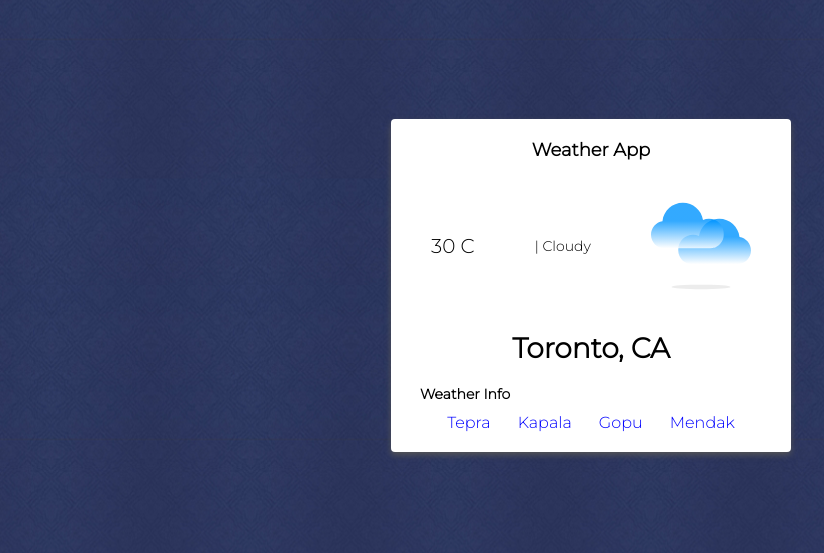
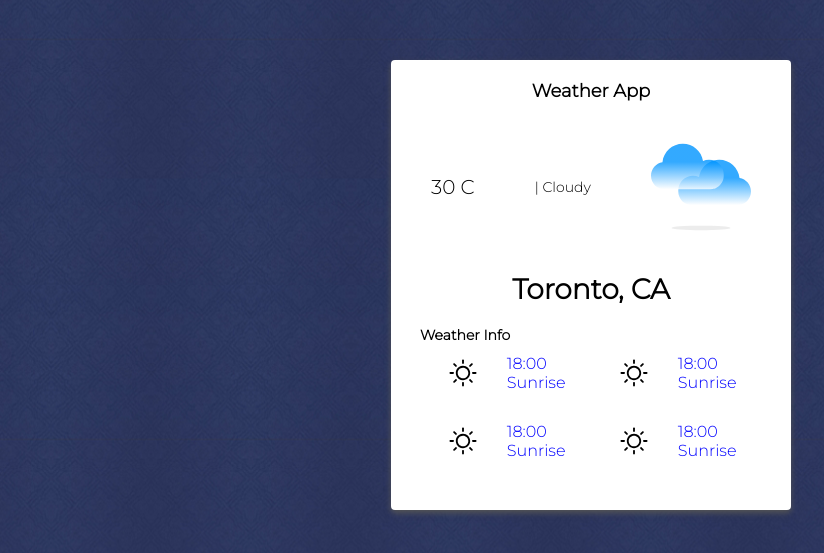
Before and after one commit to BipulChau/Weather-App, a React (Create React App) app: page / in a window 1280 px wide. Shown: the part 115-668 px from the top of the page, without its empty margins (49-873 px from the left). Built offline with nearby package versions, Linux system fonts and the light colour scheme.

Commit message:
Created a new component and added some styling

```diff
--- a/public/index.html
+++ b/public/index.html
@@ -26,7 +26,7 @@
       work correctly both with client-side routing and a non-root public URL.
       Learn how to configure a non-root public URL by running `npm run build`.
     -->
-    <title>React App</title>
+    <title>Weather App</title>
   </head>
   <body>
     <noscript>You need to enable JavaScript to run this app.</noscript>
--- a/src/components/Weather.jsx
+++ b/src/components/Weather.jsx
@@ -1,6 +1,6 @@
 import { Fragment } from "react";
 import "./weather.css";
-import WeatherInfo from "./WeatherInfo";
+import WeatherInfoItems from "./WeatherInfoItems";
 
 const Weather = () => {
   return (
@@ -17,7 +17,7 @@ const Weather = () => {
     </div>
     <span className="location">Toronto, CA</span>
     <span className="weather_info">Weather Info</span>
-    <WeatherInfo/>
+    <WeatherInfoItems/>
     </Fragment>
   );
 };
--- a/src/components/WeatherInfo.jsx
+++ /dev/null
@@ -1,14 +0,0 @@
-import "./weatherinfo.css";
-
-const WeatherInfo = (props) => {
-  return (
-    <div className="weather_details">
-      <span>Tepra</span>
-      <span>Kapala</span>
-      <span>Gopu</span>
-      <span>Mendak</span>
-    </div>
-  )
-}
-
-export default WeatherInfo
--- /dev/null
+++ b/src/components/WeatherInfoItem.jsx
@@ -0,0 +1,16 @@
+import "./weatherinfo.css";
+
+const WeatherInfoItem = (props) => {
+  return (
+    <div className="weather_infoItem">
+      <img
+        className="logo_info"
+        src="/logo/temp.svg"
+        alt="perfect-day logo"
+      />
+      <span>18:00 <br/>Sunrise</span>
+    </div>
+  )
+}
+
+export default WeatherInfoItem
--- /dev/null
+++ b/src/components/WeatherInfoItems.jsx
@@ -0,0 +1,16 @@
+import "./weatherinfo.css";
+import WeatherInfoItem from "./WeatherInfoItem";
+
+
+const WeatherInfoItems = (props) => {
+  return (
+    <div className="weather_details">
+      <WeatherInfoItem/>
+      <WeatherInfoItem/>
+      <WeatherInfoItem/>
+      <WeatherInfoItem/>
+    </div>
+  )
+}
+
+export default WeatherInfoItems
--- a/src/components/weatherinfo.css
+++ b/src/components/weatherinfo.css
@@ -7,3 +7,19 @@
   flex-wrap: wrap;
   color:blue;
 }
+
+.logo_info {
+  width: 36px;
+  height: 36px;
+}
+
+.weather_infoItem{
+  display: flex;
+  width: 50%;
+  padding-bottom: 30px;
+  flex-direction: row;
+  justify-content: space-evenly;
+  align-items: center;
+  flex-wrap: wrap;
+  color:blue;
+}
```
